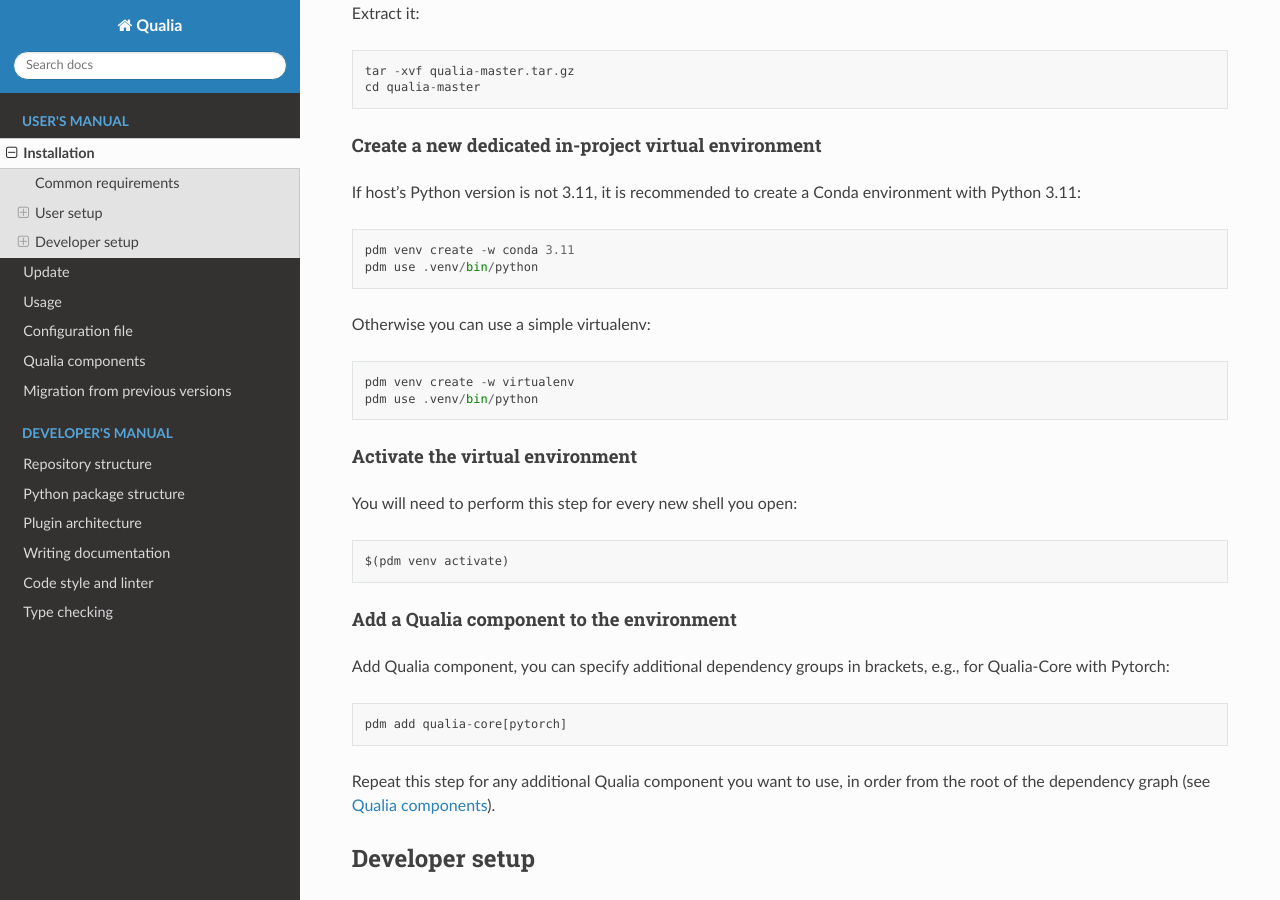
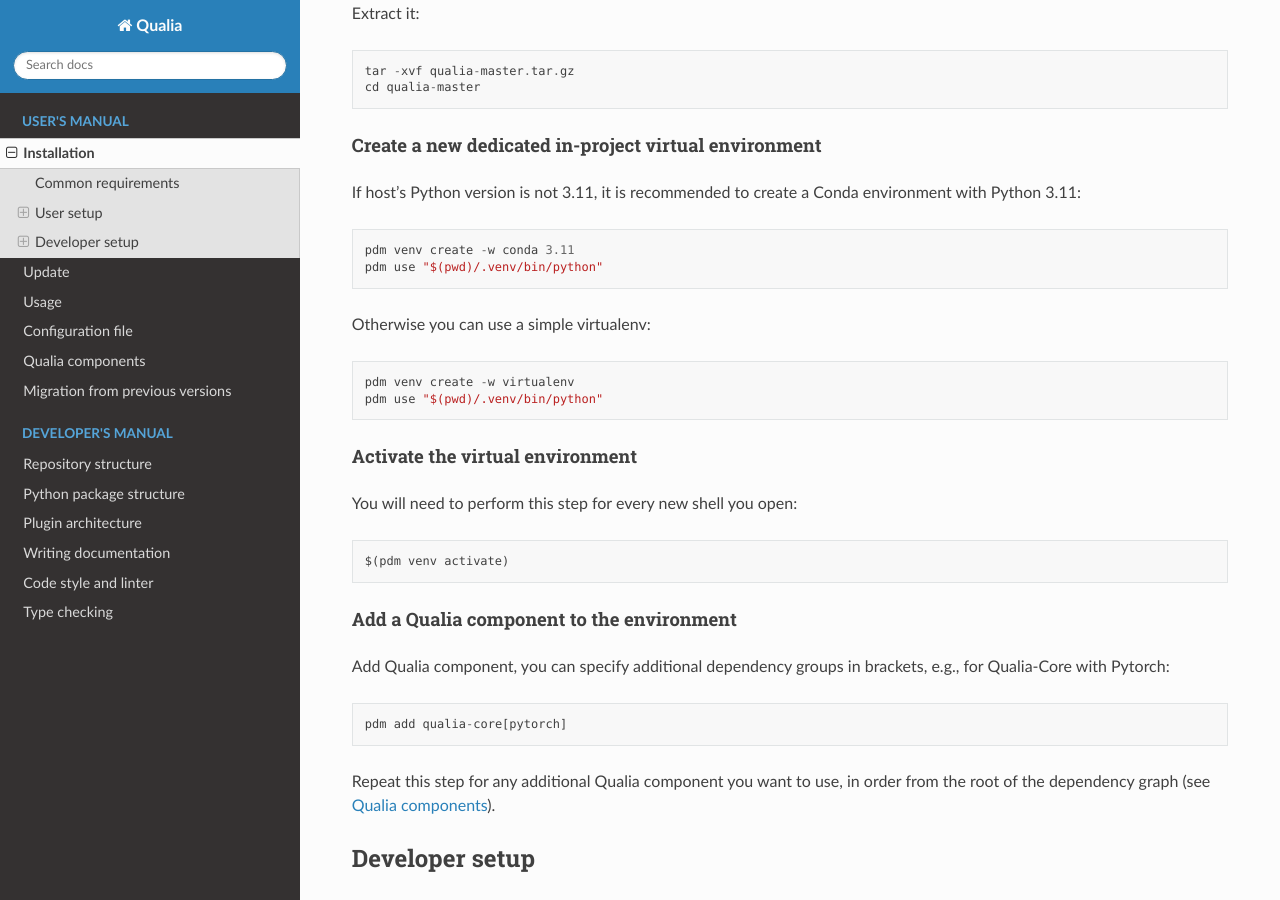
Before and after one commit to LEAT-EDGE/qualia, a Sphinx documentation site: the page built from docs/Installation.md, in a window 1280 px wide and 900 px high, scrolled down 1485 px. Built offline with Sphinx 7.4.7 and the Read the Docs theme 2.0.0, drawn with Linux system fonts in a browser that asks for light colours; the version number could not be read and is left out; some of the changed text lies outside the part shown.

Commit message:
docs/Installation.md: `pdm use` absolute path

````diff
--- a/docs/Installation.md
+++ b/docs/Installation.md
@@ -57,13 +57,13 @@
 If host's Python version is not 3.11, it is recommended to create a Conda environment with Python 3.11:
 ```
 pdm venv create -w conda 3.11
-pdm use .venv/bin/python
+pdm use "$(pwd)/.venv/bin/python"
 ```
 
 Otherwise you can use a simple virtualenv:
 ```
 pdm venv create -w virtualenv
-pdm use .venv/bin/python
+pdm use "$(pwd)/.venv/bin/python"
 ```
 
 #### Activate the virtual environment
@@ -115,13 +115,13 @@
 If host's Python version is not 3.11, it is recommended to create a Conda environment with Python 3.11:
 ```
 pdm venv create -w conda 3.11
-pdm use .venv/bin/python
+pdm use "$(pwd)/.venv/bin/python)
 ```
 
 Otherwise you can use a simple virtualenv:
 ```
 pdm venv create -w virtualenv
-pdm use .venv/bin/python
+pdm use "$(pwd)/.venv/bin/python)
 ```
 
 #### Activate the virtual environment
````
